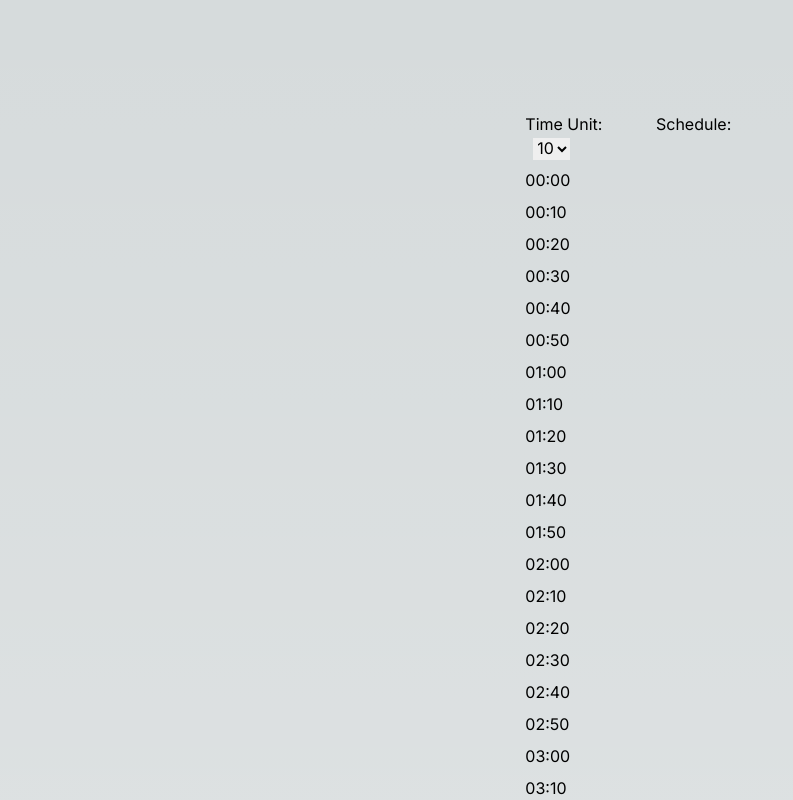
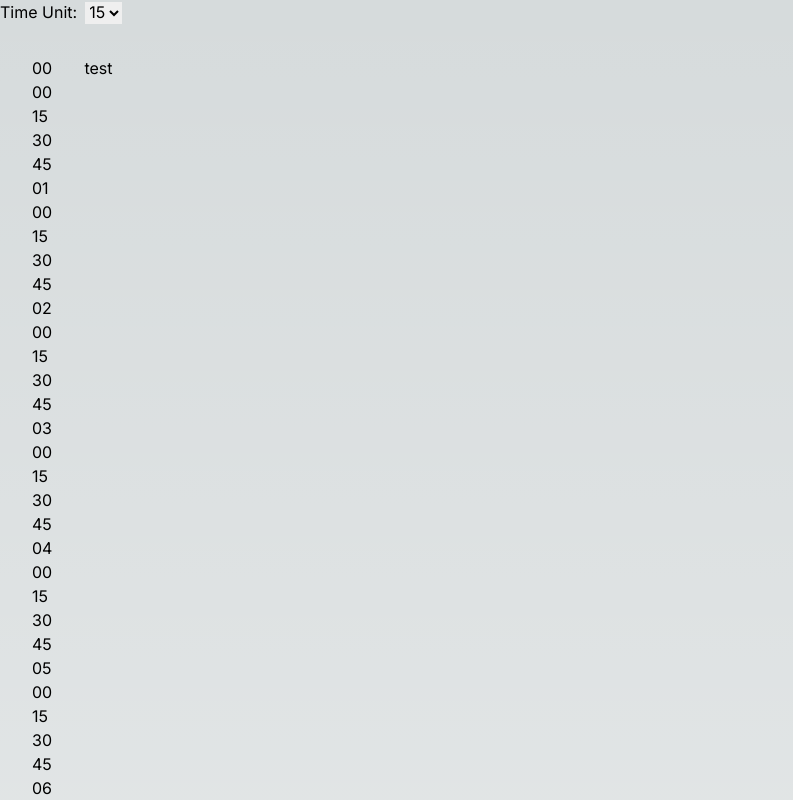
Before and after one commit to yoshikouki/timeline-component, a Next.js app: page / in a window 1280 px wide. Shown: the top 800 px of the page, without its empty margins (0-793 px from the left). Built offline with nearby package versions, Linux system fonts and the light colour scheme.

Commit message:
Refine style (WIP)

```diff
--- a/src/app/Timeline.tsx
+++ b/src/app/Timeline.tsx
@@ -12,12 +12,10 @@ interface EventTime {
   end: Datetime;
 }
 
-const formatTime = (datetime: Datetime) => {
-  const formattedHour =
-    datetime.hour < 10 ? `0${datetime.hour}` : `${datetime.hour}`;
-  const formattedMinute =
-    datetime.minute < 10 ? `0${datetime.minute}` : `${datetime.minute}`;
-  return `${formattedHour}:${formattedMinute}`;
+
+const formatTime = (time: number) => (time < 10 ? `0${time}` : `${time}`);
+const formatDateTime = (datetime: Datetime) => {
+  return `${formatTime(datetime.hour)}:${formatTime(datetime.minute)}`;
 };
 
 export default function Timeline() {
@@ -25,7 +23,7 @@ export default function Timeline() {
     start: undefined,
     end: undefined,
   });
-  const [timeUnit, setTimeUnit] = useState<number>(10);
+  const [timeUnit, setTimeUnit] = useState<number>(15);
   const [schedule, setSchedule] = useState<EventTime[]>([]);
 
   const handleTimeClick = (hour: number, minute: number) => {
@@ -41,8 +39,8 @@ export default function Timeline() {
   };
 
   return (
-    <div className="flex">
-      <div className="flex-1 p-4">
+    <>
+      <div>
         <label htmlFor="time-unit">Time Unit:</label>
         <select
           id="time-unit"
@@ -55,30 +53,49 @@ export default function Timeline() {
           <option value={10}>10</option>
           <option value={15}>15</option>
         </select>
+      </div>
+      <div className="flex p-4">
+        <div className="flex-none p-4">
           <div>
-          {Array.from({ length: (24 * 60) / timeUnit }, (_, i) => {
-            const hour = Math.floor((i * timeUnit) / 60);
-            const minute = (i * timeUnit) % 60;
+            {Array.from({ length: 24 }, (_, hour) => {
+              return (
+                <div key={`hour-${hour}`}>
+                  <span
+                    onClick={() => handleTimeClick(hour, 0)}
+                    className="my-2 cursor-pointer"
+                  >
+                    {formatTime(hour)}
+                  </span>
+                  <span>
+                    {Array.from({ length: 60 / timeUnit }, (_, minuteIndex) => {
+                      const minute = minuteIndex * timeUnit;
                       return (
                         <div
-                key={i}
+                          key={`hour-${hour}-minute-${minuteIndex}`}
                           onClick={() => handleTimeClick(hour, minute)}
-                className="my-2 cursor-pointer"
+                          className="cursor-pointer"
                         >
-                {formatTime({ hour, minute })}
+                          {formatTime(minute)}
+                        </div>
+                      );
+                    })}
+                  </span>
                 </div>
               );
             })}
           </div>
         </div>
-      <div className="flex-1 p-4">
-        <h2 className="mb-4">Schedule:</h2>
+        <div className="grow p-4">
+          test
           {schedule.map((item, i) => (
             <div key={i}>
-            {`Schedule ${i + 1}: Start at ${formatTime(item.start)}, End at ${formatTime(item.end)}`}
+              {`Schedule ${i + 1}: Start at ${formatDateTime(
+                item.start
+              )}, End at ${formatDateTime(item.end)}`}
             </div>
           ))}
         </div>
       </div>
+    </>
   );
 }
--- a/src/app/page.tsx
+++ b/src/app/page.tsx
@@ -1,9 +1,8 @@
-import Image from 'next/image'
 import Timeline from './Timeline'
 
 export default function Home() {
   return (
-    <main className="flex min-h-screen flex-col items-center justify-between p-24">
+    <main>
       <Timeline />
     </main>
   )
```
Lines whose indentation alone changed are shown as unchanged.
